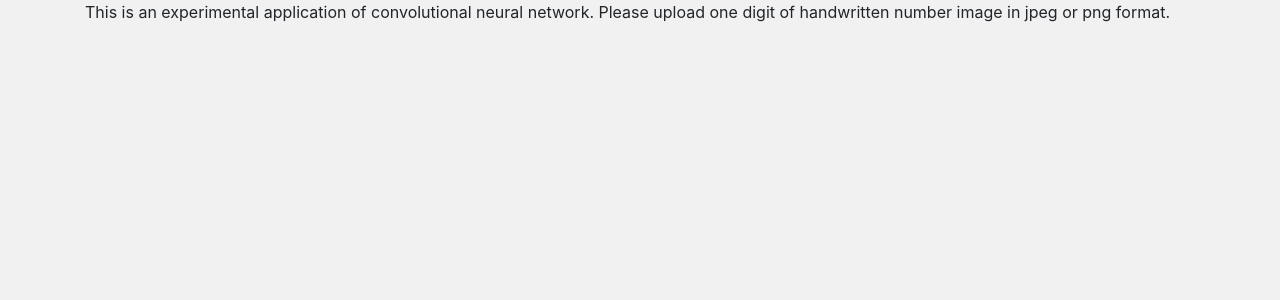
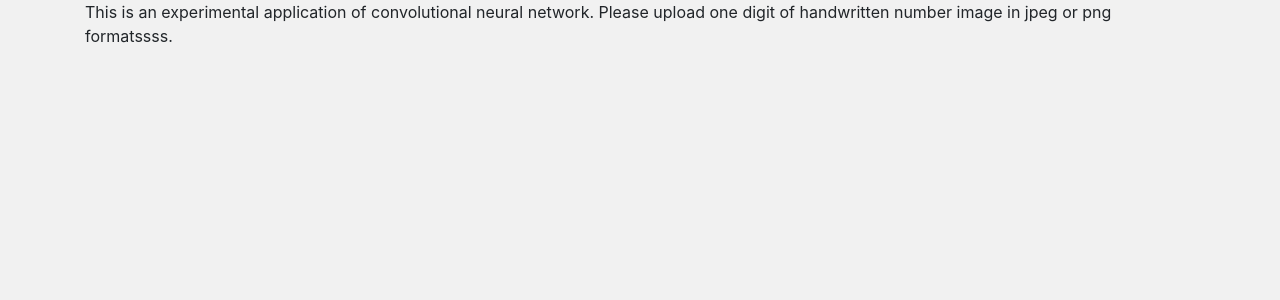
Before and after one commit to s-kmohan/ai, a Flask app: page /about in a window 1280 px wide. Shown: the part 56-356 px from the top of the page. Run offline with Flask 2, Linux system fonts and the light colour scheme; some libraries are stand-ins or nearby versions.

Commit message:
Fourth practice push

```diff
--- a/app/templates/about.html
+++ b/app/templates/about.html
@@ -14,7 +14,7 @@
     <div class="col">
       <h1>About</h1>
       <p>This is an experimental application of convolutional neural network.
-        Please upload one digit of handwritten number image in jpeg or png format.
+        Please upload one digit of handwritten number image in jpeg or png formatssss.
       </p>
     </div>
   </div>
```
